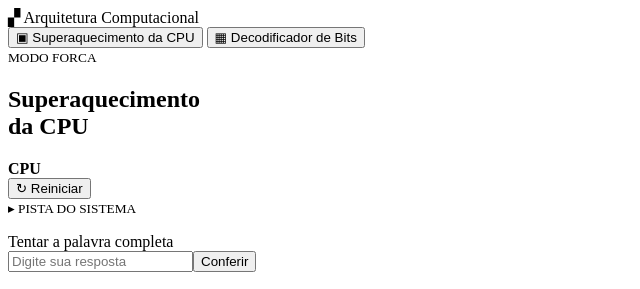
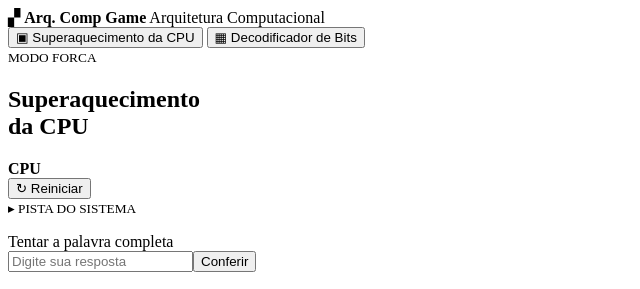
Before and after one commit to Vinicius-Henrique-Oliveira/arqcomp-cruzadinha, a plain HTML site: page index.html in a window 1280 px wide. Shown: the top 289 px of the page, without its empty margins (0-640 px from the left). Drawn offline with Linux system fonts and the light colour scheme.

Commit message:
feat: cria o nome da page

```diff
--- a/index.html
+++ b/index.html
@@ -12,7 +12,7 @@
 <body>
   <header>
     <div class="container marca"><span class="logo" aria-hidden="true">▞</span>
-      <strong></strong>
+      <strong>Arq. Comp Game</strong>
       <span class="disciplina">Arquitetura Computacional</span>
     </div>
   </header>
```
